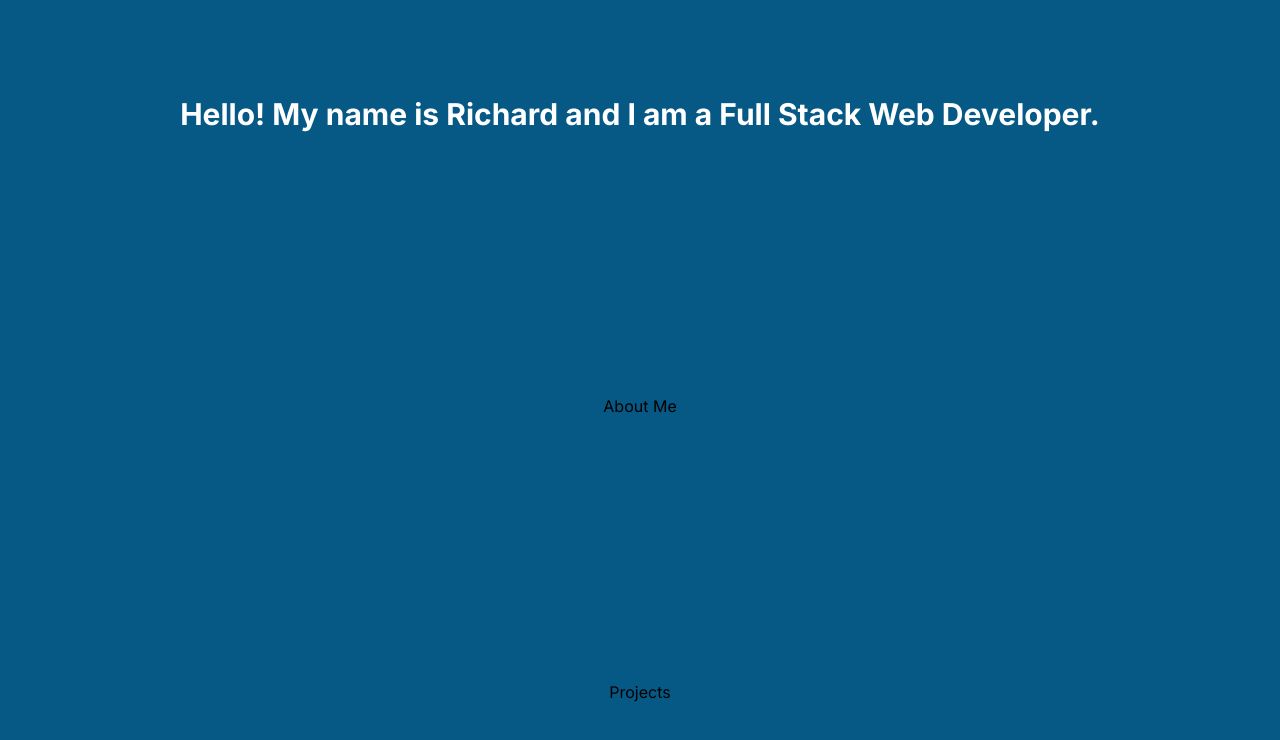
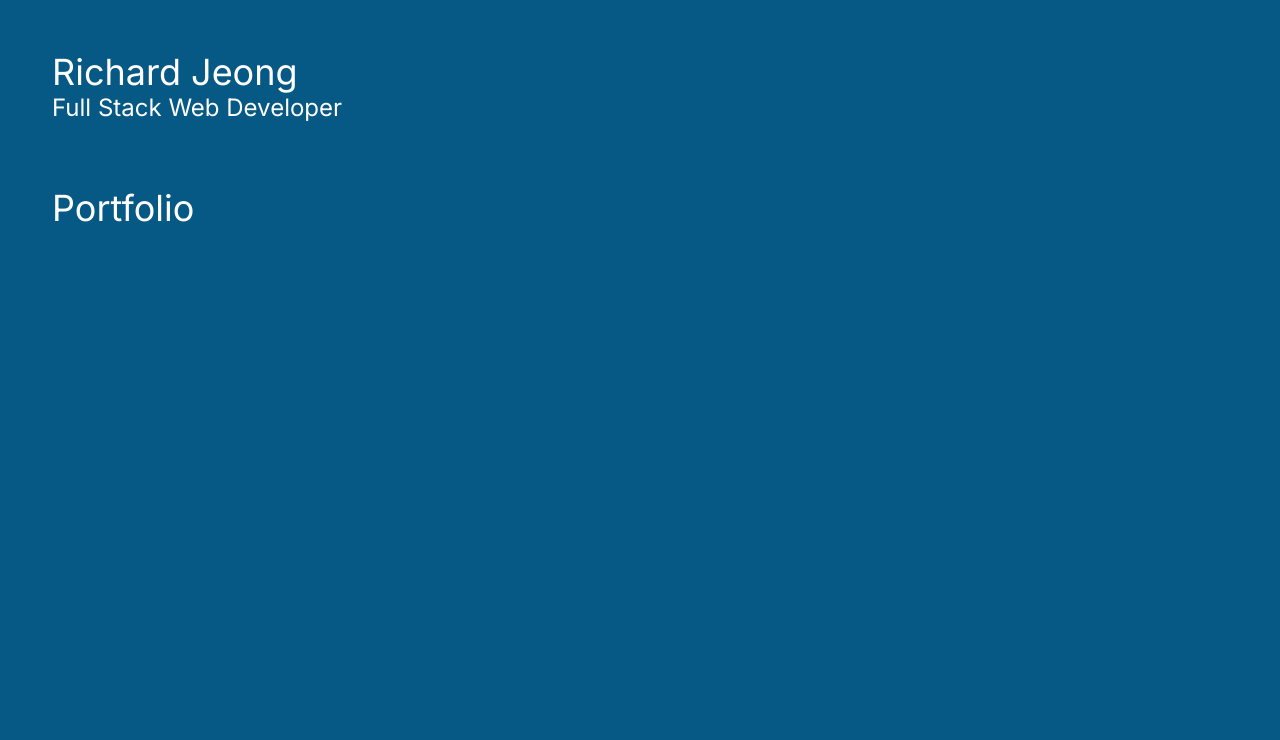
Before and after one commit to ej84/rjweb, a Next.js app: page / in a window 1280 px wide. Shown: the top 740 px of the page. Built offline with nearby package versions, Linux system fonts and the light colour scheme.

Commit message:
Installed framer motion, added project section.

```diff
--- a/package.json
+++ b/package.json
@@ -9,9 +9,10 @@
     "lint": "next lint"
   },
   "dependencies": {
+    "framer-motion": "^11.0.20",
+    "next": "14.1.3",
     "react": "^18",
-    "react-dom": "^18",
-    "next": "14.1.3"
+    "react-dom": "^18"
   },
   "devDependencies": {
     "autoprefixer": "^10.0.1",
--- a/src/app/globals.css
+++ b/src/app/globals.css
@@ -17,8 +17,12 @@
 }
 
 body {
-  color: rgb(var(--foreground-rgb));
   background-color: rgb(7, 89, 133);
+  color: white;
+}
+
+.gridset1 {
+  padding: 2rem;
 }
 
 @layer utilities {
--- a/src/app/page.jsx
+++ b/src/app/page.jsx
@@ -1,18 +1,47 @@
-import Image from "next/image";
+"use client";
+import React, { useState } from "react";
+import { motion } from "framer-motion";
 
 export default function Home() {
+  const [isPortfolioOpen, setIsPortfolioOpen] = useState(false);
+
+  const openPortfolio = () => {
+    if (!isPortfolioOpen) {
+      setIsPortfolioOpen(true);
+    } else {
+      setIsPortfolioOpen(false);
+    }
+  };
+
   return (
-    <main className="flex min-h-screen flex-col items-center justify-between p-24">
-      <div>
-        <h1 className="text-2xl md:text-3xl text-center text-white font-bold">
-          Hello! My name is Richard and I am a Full Stack Web Developer.
-        </h1>
-      </div>
-      <div>
-        <h3>About Me</h3>
-      </div>
-      <div>
-        <p>Projects</p>
+    <main className="flex min-h-screen flex-col justify-between p-5">
+      <div className="grid grid-rows-2 text-center md:text-start">
+        <div className="gridset1">
+          <motion.div
+            initial="hidden"
+            animate="visible"
+            variants={{
+              hidden: {
+                scale: 0.7,
+                opacity: 0,
+              },
+              visible: {
+                scale: 1,
+                opacity: 1,
+                transition: 1.0,
+              },
+            }}
+          >
+            <h1 className="text-xl md:text-4xl">Richard Jeong</h1>
+          </motion.div>
+          <h2 className="text-base md:text-2xl">Full Stack Web Developer</h2>
+        </div>
+        <div className="gridset1">
+          <button onClick={() => openPortfolio()}>
+            {/*<h1 className="text-xl md:text-4xl">Projects</h1>*/}
+            <h1 className="text-xl md:text-4xl">Portfolio</h1>
+          </button>
+        </div>
       </div>
     </main>
   );
```
Also changed, not shown: 2 other files (tests, documents, lock files or other folders).
